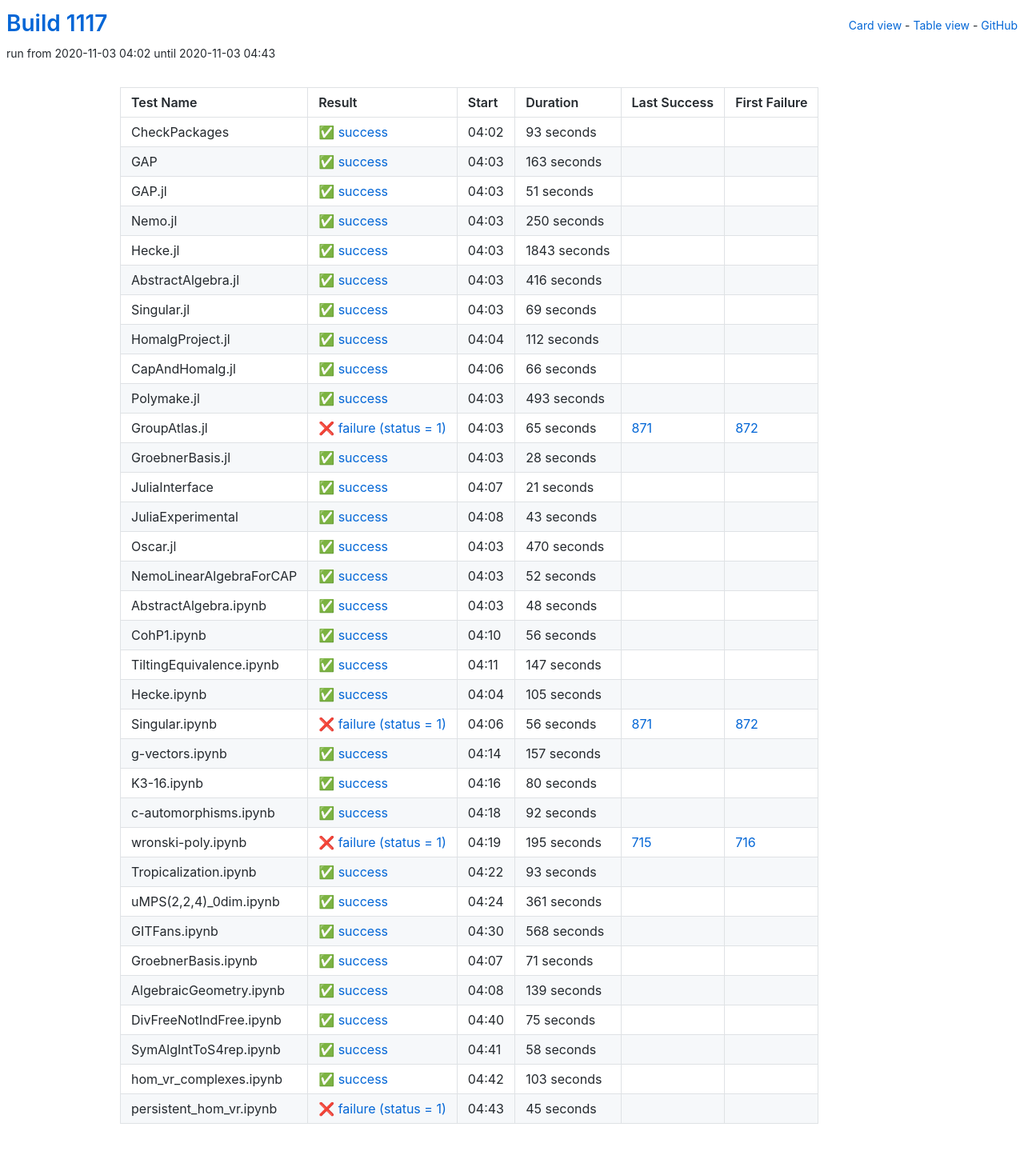
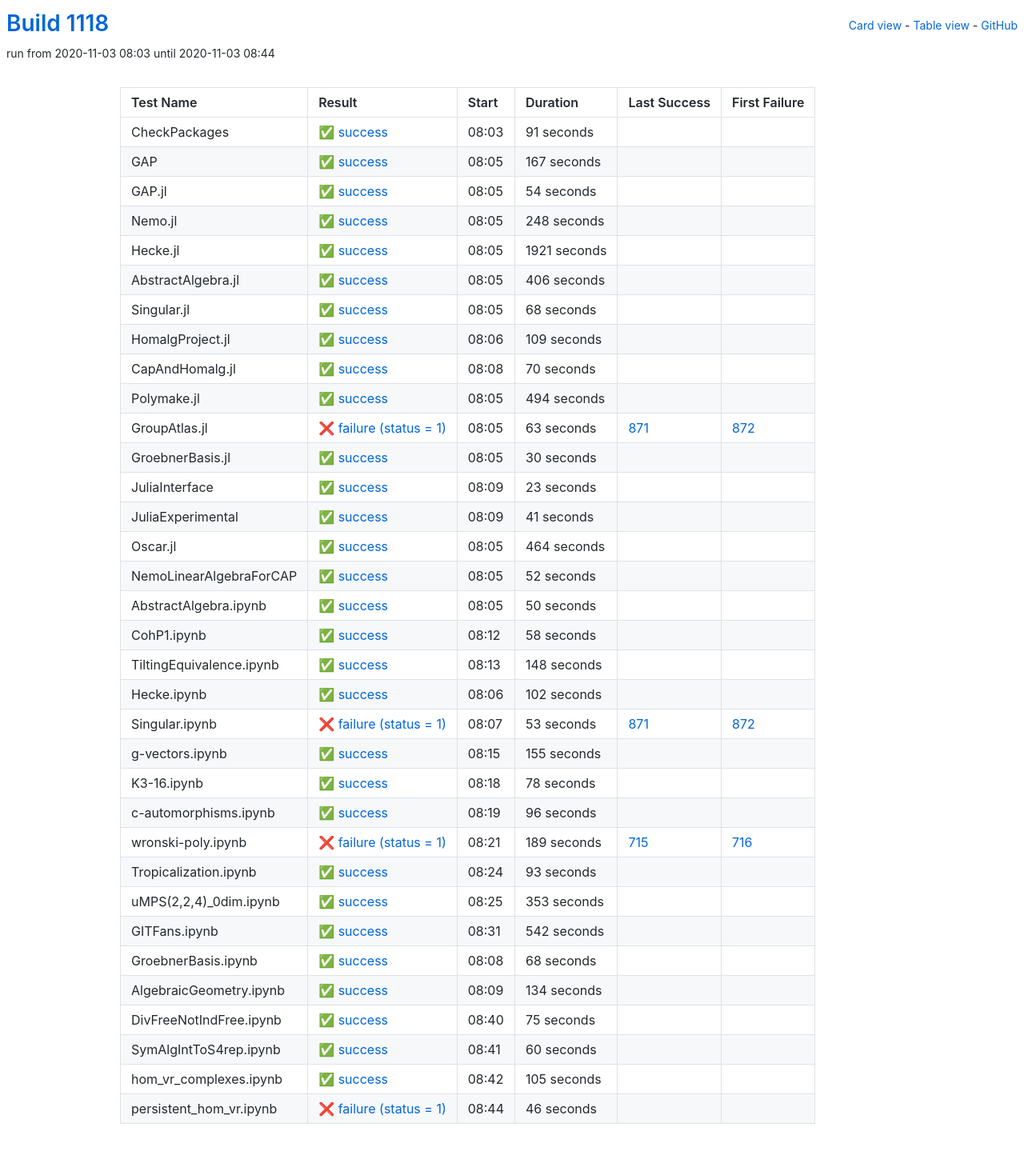
Before and after one commit to oscar-system/oscar-ci-status-stable, a Jekyll site: the page built from table.html, in a window 1280 px wide. Shown: the whole page at 80% size. Built offline with Jekyll 4.4.1, drawn with Linux system fonts in a browser that asks for light colours.

Commit message:
Build #1118

```diff
--- a/_data/ci.yml
+++ b/_data/ci.yml
@@ -1,6 +1,6 @@
 ---
-build: 1117
-build_url: https://oscarci.mathematik.uni-kl.de/job/oscar-stable/1117/
+build: 1118
+build_url: https://oscarci.mathematik.uni-kl.de/job/oscar-stable/1118/
 job: oscar-stable
 organization: oscar-system
 repo: oscar-ci-status-stable
@@ -8,188 +8,188 @@ repourl: https://github.com/oscar-system/oscar-ci-status-stable
 tests:
 - name: CheckPackages
   id: checkpackages
-  log: https://oscarci.mathematik.uni-kl.de/job/oscar-stable/1117/artifact/logs/build-1117/CheckPackages.log
-  start: 2020-11-03 04:02
+  log: https://oscarci.mathematik.uni-kl.de/job/oscar-stable/1118/artifact/logs/build-1118/CheckPackages.log
+  start: 2020-11-03 08:03
   success: true
   exitcode: 0
   status: success
-  duration: 93
+  duration: 91
   last_success: false
   last_success_url:
   first_failure: false
   first_failure_url:
 - name: GAP
   id: gap
-  log: https://oscarci.mathematik.uni-kl.de/job/oscar-stable/1117/artifact/logs/build-1117/GAP.log
-  start: 2020-11-03 04:03
+  log: https://oscarci.mathematik.uni-kl.de/job/oscar-stable/1118/artifact/logs/build-1118/GAP.log
+  start: 2020-11-03 08:05
   success: true
   exitcode: 0
   status: success
-  duration: 163
+  duration: 167
   last_success: false
   last_success_url:
   first_failure: false
   first_failure_url:
 - name: GAP.jl
   id: gap-jl
-  log: https://oscarci.mathematik.uni-kl.de/job/oscar-stable/1117/artifact/logs/build-1117/GAP.jl.log
-  start: 2020-11-03 04:03
+  log: https://oscarci.mathematik.uni-kl.de/job/oscar-stable/1118/artifact/logs/build-1118/GAP.jl.log
+  start: 2020-11-03 08:05
   success: true
   exitcode: 0
   status: success
-  duration: 51
+  duration: 54
   last_success: false
   last_success_url:
   first_failure: false
   first_failure_url:
 - name: Nemo.jl
   id: nemo-jl
-  log: https://oscarci.mathematik.uni-kl.de/job/oscar-stable/1117/artifact/logs/build-1117/Nemo.jl.log
-  start: 2020-11-03 04:03
+  log: https://oscarci.mathematik.uni-kl.de/job/oscar-stable/1118/artifact/logs/build-1118/Nemo.jl.log
+  start: 2020-11-03 08:05
   success: true
   exitcode: 0
   status: success
-  duration: 250
+  duration: 248
   last_success: false
   last_success_url:
   first_failure: false
   first_failure_url:
 - name: Hecke.jl
   id: hecke-jl
-  log: https://oscarci.mathematik.uni-kl.de/job/oscar-stable/1117/artifact/logs/build-1117/Hecke.jl.log
-  start: 2020-11-03 04:03
+  log: https://oscarci.mathematik.uni-kl.de/job/oscar-stable/1118/artifact/logs/build-1118/Hecke.jl.log
+  start: 2020-11-03 08:05
   success: true
   exitcode: 0
   status: success
-  duration: 1843
+  duration: 1921
   last_success: false
   last_success_url:
   first_failure: false
   first_failure_url:
 - name: AbstractAlgebra.jl
   id: abstractalgebra-jl
-  log: https://oscarci.mathematik.uni-kl.de/job/oscar-stable/1117/artifact/logs/build-1117/AbstractAlgebra.jl.log
-  start: 2020-11-03 04:03
+  log: https://oscarci.mathematik.uni-kl.de/job/oscar-stable/1118/artifact/logs/build-1118/AbstractAlgebra.jl.log
+  start: 2020-11-03 08:05
   success: true
   exitcode: 0
   status: success
-  duration: 416
+  duration: 406
   last_success: false
   last_success_url:
   first_failure: false
   first_failure_url:
 - name: Singular.jl
   id: singular-jl
-  log: https://oscarci.mathematik.uni-kl.de/job/oscar-stable/1117/artifact/logs/build-1117/Singular.jl.log
-  start: 2020-11-03 04:03
+  log: https://oscarci.mathematik.uni-kl.de/job/oscar-stable/1118/artifact/logs/build-1118/Singular.jl.log
+  start: 2020-11-03 08:05
   success: true
   exitcode: 0
   status: success
-  duration: 69
+  duration: 68
   last_success: false
   last_success_url:
   first_failure: false
   first_failure_url:
 - name: HomalgProject.jl
   id: homalgproject-jl
-  log: https://oscarci.mathematik.uni-kl.de/job/oscar-stable/1117/artifact/logs/build-1117/HomalgProject.jl.log
-  start: 2020-11-03 04:04
+  log: https://oscarci.mathematik.uni-kl.de/job/oscar-stable/1118/artifact/logs/build-1118/HomalgProject.jl.log
+  start: 2020-11-03 08:06
   success: true
   exitcode: 0
   status: success
-  duration: 112
+  duration: 109
   last_success: false
   last_success_url:
   first_failure: false
   first_failure_url:
 - name: CapAndHomalg.jl
   id: capandhomalg-jl
-  log: https://oscarci.mathematik.uni-kl.de/job/oscar-stable/1117/artifact/logs/build-1117/CapAndHomalg.jl.log
-  start: 2020-11-03 04:06
+  log: https://oscarci.mathematik.uni-kl.de/job/oscar-stable/1118/artifact/logs/build-1118/CapAndHomalg.jl.log
+  start: 2020-11-03 08:08
   success: true
   exitcode: 0
   status: success
-  duration: 66
+  duration: 70
   last_success: false
   last_success_url:
   first_failure: false
   first_failure_url:
 - name: Polymake.jl
   id: polymake-jl
-  log: https://oscarci.mathematik.uni-kl.de/job/oscar-stable/1117/artifact/logs/build-1117/Polymake.jl.log
-  start: 2020-11-03 04:03
+  log: https://oscarci.mathematik.uni-kl.de/job/oscar-stable/1118/artifact/logs/build-1118/Polymake.jl.log
+  start: 2020-11-03 08:05
   success: true
   exitcode: 0
   status: success
-  duration: 493
+  duration: 494
   last_success: false
   last_success_url:
   first_failure: false
   first_failure_url:
 - name: GroupAtlas.jl
   id: groupatlas-jl
-  log: https://oscarci.mathematik.uni-kl.de/job/oscar-stable/1117/artifact/logs/build-1117/GroupAtlas.jl.log
-  start: 2020-11-03 04:03
+  log: https://oscarci.mathematik.uni-kl.de/job/oscar-stable/1118/artifact/logs/build-1118/GroupAtlas.jl.log
+  start: 2020-11-03 08:05
   success: false
   exitcode: 1
   status: failure
-  duration: 65
+  duration: 63
   last_success: 871
   last_success_url: https://oscarci.mathematik.uni-kl.de/job/oscar-stable/871/
   first_failure: 872
   first_failure_url: https://oscarci.mathematik.uni-kl.de/job/oscar-stable/872/
 - name: GroebnerBasis.jl
   id: groebnerbasis-jl
-  log: https://oscarci.mathematik.uni-kl.de/job/oscar-stable/1117/artifact/logs/build-1117/GroebnerBasis.jl.log
-  start: 2020-11-03 04:03
+  log: https://oscarci.mathematik.uni-kl.de/job/oscar-stable/1118/artifact/logs/build-1118/GroebnerBasis.jl.log
+  start: 2020-11-03 08:05
   success: true
   exitcode: 0
   status: success
-  duration: 28
+  duration: 30
   last_success: false
   last_success_url:
   first_failure: false
   first_failure_url:
 - name: JuliaInterface
   id: juliainterface
-  log: https://oscarci.mathematik.uni-kl.de/job/oscar-stable/1117/artifact/logs/build-1117/JuliaInterface.log
-  start: 2020-11-03 04:07
+  log: https://oscarci.mathematik.uni-kl.de/job/oscar-stable/1118/artifact/logs/build-1118/JuliaInterface.log
+  start: 2020-11-03 08:09
   success: true
   exitcode: 0
   status: success
-  duration: 21
+  duration: 23
   last_success: false
   last_success_url:
   first_failure: false
   first_failure_url:
 - name: JuliaExperimental
   id: juliaexperimental
-  log: https://oscarci.mathematik.uni-kl.de/job/oscar-stable/1117/artifact/logs/build-1117/JuliaExperimental.log
-  start: 2020-11-03 04:08
+  log: https://oscarci.mathematik.uni-kl.de/job/oscar-stable/1118/artifact/logs/build-1118/JuliaExperimental.log
+  start: 2020-11-03 08:09
   success: true
   exitcode: 0
   status: success
-  duration: 43
+  duration: 41
   last_success: false
   last_success_url:
   first_failure: false
   first_failure_url:
 - name: Oscar.jl
   id: oscar-jl
-  log: https://oscarci.mathematik.uni-kl.de/job/oscar-stable/1117/artifact/logs/build-1117/Oscar.jl.log
-  start: 2020-11-03 04:03
+  log: https://oscarci.mathematik.uni-kl.de/job/oscar-stable/1118/artifact/logs/build-1118/Oscar.jl.log
+  start: 2020-11-03 08:05
   success: true
   exitcode: 0
   status: success
-  duration: 470
+  duration: 464
   last_success: false
   last_success_url:
   first_failure: false
   first_failure_url:
 - name: NemoLinearAlgebraForCAP
   id: nemolinearalgebraforcap
-  log: https://oscarci.mathematik.uni-kl.de/job/oscar-stable/1117/artifact/logs/build-1117/NemoLinearAlgebraForCAP.log
-  start: 2020-11-03 04:03
+  log: https://oscarci.mathematik.uni-kl.de/job/oscar-stable/1118/artifact/logs/build-1118/NemoLinearAlgebraForCAP.log
+  start: 2020-11-03 08:05
   success: true
   exitcode: 0
   status: success
@@ -200,116 +200,116 @@ tests:
   first_failure_url:
 - name: AbstractAlgebra.ipynb
   id: abstractalgebra-ipynb
-  log: https://oscarci.mathematik.uni-kl.de/job/oscar-stable/1117/artifact/logs/build-1117/AbstractAlgebra.ipynb.log
-  start: 2020-11-03 04:03
+  log: https://oscarci.mathematik.uni-kl.de/job/oscar-stable/1118/artifact/logs/build-1118/AbstractAlgebra.ipynb.log
+  start: 2020-11-03 08:05
   success: true
   exitcode: 0
   status: success
-  duration: 48
+  duration: 50
   last_success: false
   last_success_url:
   first_failure: false
   first_failure_url:
 - name: CohP1.ipynb
   id: cohp1-ipynb
-  log: https://oscarci.mathematik.uni-kl.de/job/oscar-stable/1117/artifact/logs/build-1117/CohP1.ipynb.log
-  start: 2020-11-03 04:10
+  log: https://oscarci.mathematik.uni-kl.de/job/oscar-stable/1118/artifact/logs/build-1118/CohP1.ipynb.log
+  start: 2020-11-03 08:12
   success: true
   exitcode: 0
   status: success
-  duration: 56
+  duration: 58
   last_success: false
   last_success_url:
   first_failure: false
   first_failure_url:
 - name: TiltingEquivalence.ipynb
   id: tiltingequivalence-ipynb
-  log: https://oscarci.mathematik.uni-kl.de/job/oscar-stable/1117/artifact/logs/build-1117/TiltingEquivalence.ipynb.log
-  start: 2020-11-03 04:11
+  log: https://oscarci.mathematik.uni-kl.de/job/oscar-stable/1118/artifact/logs/build-1118/TiltingEquivalence.ipynb.log
+  start: 2020-11-03 08:13
   success: true
   exitcode: 0
   status: success
-  duration: 147
+  duration: 148
   last_success: false
   last_success_url:
   first_failure: false
   first_failure_url:
 - name: Hecke.ipynb
   id: hecke-ipynb
-  log: https://oscarci.mathematik.uni-kl.de/job/oscar-stable/1117/artifact/logs/build-1117/Hecke.ipynb.log
-  start: 2020-11-03 04:04
+  log: https://oscarci.mathematik.uni-kl.de/job/oscar-stable/1118/artifact/logs/build-1118/Hecke.ipynb.log
+  start: 2020-11-03 08:06
   success: true
   exitcode: 0
   status: success
-  duration: 105
+  duration: 102
   last_success: false
   last_success_url:
   first_failure: false
   first_failure_url:
 - name: Singular.ipynb
   id: singular-ipynb
-  log: https://oscarci.mathematik.uni-kl.de/job/oscar-stable/1117/artifact/logs/build-1117/Singular.ipynb.log
-  start: 2020-11-03 04:06
+  log: https://oscarci.mathematik.uni-kl.de/job/oscar-stable/1118/artifact/logs/build-1118/Singular.ipynb.log
+  start: 2020-11-03 08:07
   success: false
   exitcode: 1
   status: failure
-  duration: 56
+  duration: 53
   last_success: 871
   last_success_url: https://oscarci.mathematik.uni-kl.de/job/oscar-stable/871/
   first_failure: 872
   first_failure_url: https://oscarci.mathematik.uni-kl.de/job/oscar-stable/872/
 - name: g-vectors.ipynb
   id: g-vectors-ipynb
-  log: https://oscarci.mathematik.uni-kl.de/job/oscar-stable/1117/artifact/logs/build-1117/g-vectors.ipynb.log
-  start: 2020-11-03 04:14
+  log: https://oscarci.mathematik.uni-kl.de/job/oscar-stable/1118/artifact/logs/build-1118/g-vectors.ipynb.log
+  start: 2020-11-03 08:15
   success: true
   exitcode: 0
   status: success
-  duration: 157
+  duration: 155
   last_success: false
   last_success_url:
   first_failure: false
   first_failure_url:
 - name: K3-16.ipynb
   id: k3-16-ipynb
-  log: https://oscarci.mathematik.uni-kl.de/job/oscar-stable/1117/artifact/logs/build-1117/K3-16.ipynb.log
-  start: 2020-11-03 04:16
+  log: https://oscarci.mathematik.uni-kl.de/job/oscar-stable/1118/artifact/logs/build-1118/K3-16.ipynb.log
+  start: 2020-11-03 08:18
   success: true
   exitcode: 0
   status: success
-  duration: 80
+  duration: 78
   last_success: false
   last_success_url:
   first_failure: false
   first_failure_url:
 - name: c-automorphisms.ipynb
   id: c-automorphisms-ipynb
-  log: https://oscarci.mathematik.uni-kl.de/job/oscar-stable/1117/artifact/logs/build-1117/c-automorphisms.ipynb.log
-  start: 2020-11-03 04:18
+  log: https://oscarci.mathematik.uni-kl.de/job/oscar-stable/1118/artifact/logs/build-1118/c-automorphisms.ipynb.log
+  start: 2020-11-03 08:19
   success: true
   exitcode: 0
   status: success
-  duration: 92
+  duration: 96
   last_success: false
   last_success_url:
   first_failure: false
   first_failure_url:
 - name: wronski-poly.ipynb
   id: wronski-poly-ipynb
-  log: https://oscarci.mathematik.uni-kl.de/job/oscar-stable/1117/artifact/logs/build-1117/wronski-poly.ipynb.log
-  start: 2020-11-03 04:19
+  log: https://oscarci.mathematik.uni-kl.de/job/oscar-stable/1118/artifact/logs/build-1118/wronski-poly.ipynb.log
+  start: 2020-11-03 08:21
   success: false
   exitcode: 1
   status: failure
-  duration: 195
+  duration: 189
   last_success: 715
   last_success_url: https://oscarci.mathematik.uni-kl.de/job/oscar-stable/715/
   first_failure: 716
   first_failure_url: https://oscarci.mathematik.uni-kl.de/job/oscar-stable/716/
 - name: Tropicalization.ipynb
   id: tropicalization-ipynb
-  log: https://oscarci.mathematik.uni-kl.de/job/oscar-stable/1117/artifact/logs/build-1117/Tropicalization.ipynb.log
-  start: 2020-11-03 04:22
+  log: https://oscarci.mathematik.uni-kl.de/job/oscar-stable/1118/artifact/logs/build-1118/Tropicalization.ipynb.log
+  start: 2020-11-03 08:24
   success: true
   exitcode: 0
   status: success
@@ -320,56 +320,56 @@ tests:
   first_failure_url:
 - name: uMPS(2,2,4)_0dim.ipynb
   id: umps-2-2-4-0dim-ipynb
-  log: https://oscarci.mathematik.uni-kl.de/job/oscar-stable/1117/artifact/logs/build-1117/uMPS-2-2-4-_0dim.ipynb.log
-  start: 2020-11-03 04:24
+  log: https://oscarci.mathematik.uni-kl.de/job/oscar-stable/1118/artifact/logs/build-1118/uMPS-2-2-4-_0dim.ipynb.log
+  start: 2020-11-03 08:25
   success: true
   exitcode: 0
   status: success
-  duration: 361
+  duration: 353
   last_success: false
   last_success_url:
   first_failure: false
   first_failure_url:
 - name: GITFans.ipynb
   id: gitfans-ipynb
-  log: https://oscarci.mathematik.uni-kl.de/job/oscar-stable/1117/artifact/logs/build-1117/GITFans.ipynb.log
-  start: 2020-11-03 04:30
+  log: https://oscarci.mathematik.uni-kl.de/job/oscar-stable/1118/artifact/logs/build-1118/GITFans.ipynb.log
+  start: 2020-11-03 08:31
   success: true
   exitcode: 0
   status: success
-  duration: 568
+  duration: 542
   last_success: false
   last_success_url:
   first_failure: false
   first_failure_url:
 - name: GroebnerBasis.ipynb
   id: groebnerbasis-ipynb
-  log: https://oscarci.mathematik.uni-kl.de/job/oscar-stable/1117/artifact/logs/build-1117/GroebnerBasis.ipynb.log
-  start: 2020-11-03 04:07
+  log: https://oscarci.mathematik.uni-kl.de/job/oscar-stable/1118/artifact/logs/build-1118/GroebnerBasis.ipynb.log
+  start: 2020-11-03 08:08
   success: true
   exitcode: 0
   status: success
-  duration: 71
+  duration: 68
   last_success: false
   last_success_url:
   first_failure: false
   first_failure_url:
 - name: AlgebraicGeometry.ipynb
   id: algebraicgeometry-ipynb
-  log: https://oscarci.mathematik.uni-kl.de/job/oscar-stable/1117/artifact/logs/build-1117/AlgebraicGeometry.ipynb.log
-  start: 2020-11-03 04:08
+  log: https://oscarci.mathematik.uni-kl.de/job/oscar-stable/1118/artifact/logs/build-1118/AlgebraicGeometry.ipynb.log
+  start: 2020-11-03 08:09
   success: true
   exitcode: 0
   status: success
-  duration: 139
+  duration: 134
   last_success: false
   last_success_url:
   first_failure: false
   first_failure_url:
 - name: DivFreeNotIndFree.ipynb
   id: divfreenotindfree-ipynb
-  log: https://oscarci.mathematik.uni-kl.de/job/oscar-stable/1117/artifact/logs/build-1117/DivFreeNotIndFree.ipynb.log
-  start: 2020-11-03 04:40
+  log: https://oscarci.mathematik.uni-kl.de/job/oscar-stable/1118/artifact/logs/build-1118/DivFreeNotIndFree.ipynb.log
+  start: 2020-11-03 08:40
   success: true
   exitcode: 0
   status: success
@@ -380,36 +380,36 @@ tests:
   first_failure_url:
 - name: SymAlgIntToS4rep.ipynb
   id: symalginttos4rep-ipynb
-  log: https://oscarci.mathematik.uni-kl.de/job/oscar-stable/1117/artifact/logs/build-1117/SymAlgIntToS4rep.ipynb.log
-  start: 2020-11-03 04:41
+  log: https://oscarci.mathematik.uni-kl.de/job/oscar-stable/1118/artifact/logs/build-1118/SymAlgIntToS4rep.ipynb.log
+  start: 2020-11-03 08:41
   success: true
   exitcode: 0
   status: success
-  duration: 58
+  duration: 60
   last_success: false
   last_success_url:
   first_failure: false
   first_failure_url:
 - name: hom_vr_complexes.ipynb
   id: hom-vr-complexes-ipynb
-  log: https://oscarci.mathematik.uni-kl.de/job/oscar-stable/1117/artifact/logs/build-1117/hom_vr_complexes.ipynb.log
-  start: 2020-11-03 04:42
+  log: https://oscarci.mathematik.uni-kl.de/job/oscar-stable/1118/artifact/logs/build-1118/hom_vr_complexes.ipynb.log
+  start: 2020-11-03 08:42
   success: true
   exitcode: 0
   status: success
-  duration: 103
+  duration: 105
   last_success: false
   last_success_url:
   first_failure: false
   first_failure_url:
 - name: persistent_hom_vr.ipynb
   id: persistent-hom-vr-ipynb
-  log: https://oscarci.mathematik.uni-kl.de/job/oscar-stable/1117/artifact/logs/build-1117/persistent_hom_vr.ipynb.log
-  start: 2020-11-03 04:43
+  log: https://oscarci.mathematik.uni-kl.de/job/oscar-stable/1118/artifact/logs/build-1118/persistent_hom_vr.ipynb.log
+  start: 2020-11-03 08:44
   success: false
   exitcode: 1
   status: failure
-  duration: 45
+  duration: 46
   last_success: false
   last_success_url:
   first_failure: false
```
Also changed, not shown: README.md.
